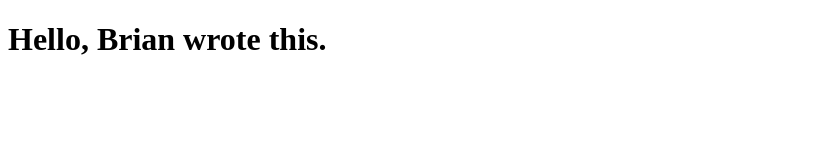
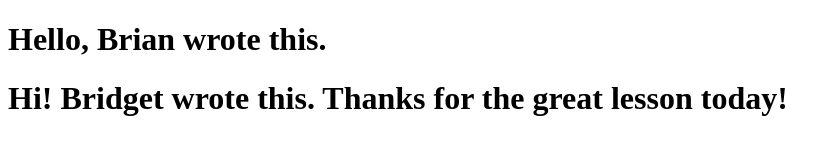
Before and after one commit to DiamondToliver/hello_world_collab, a plain HTML site: page index.html in a window 1280 px wide. Shown: the whole page, without its empty margins (0-840 px from the left). Drawn offline with Linux system fonts and the light colour scheme.

Commit message:
Bridget's commit

```diff
--- a/index.html
+++ b/index.html
@@ -8,6 +8,7 @@
 </head>
 <body>
     <h1>Hello, Brian wrote this.</h1>
+    <h1>Hi! Bridget wrote this. Thanks for the great lesson today!</h1>
 
 </body>
 </html>
```
